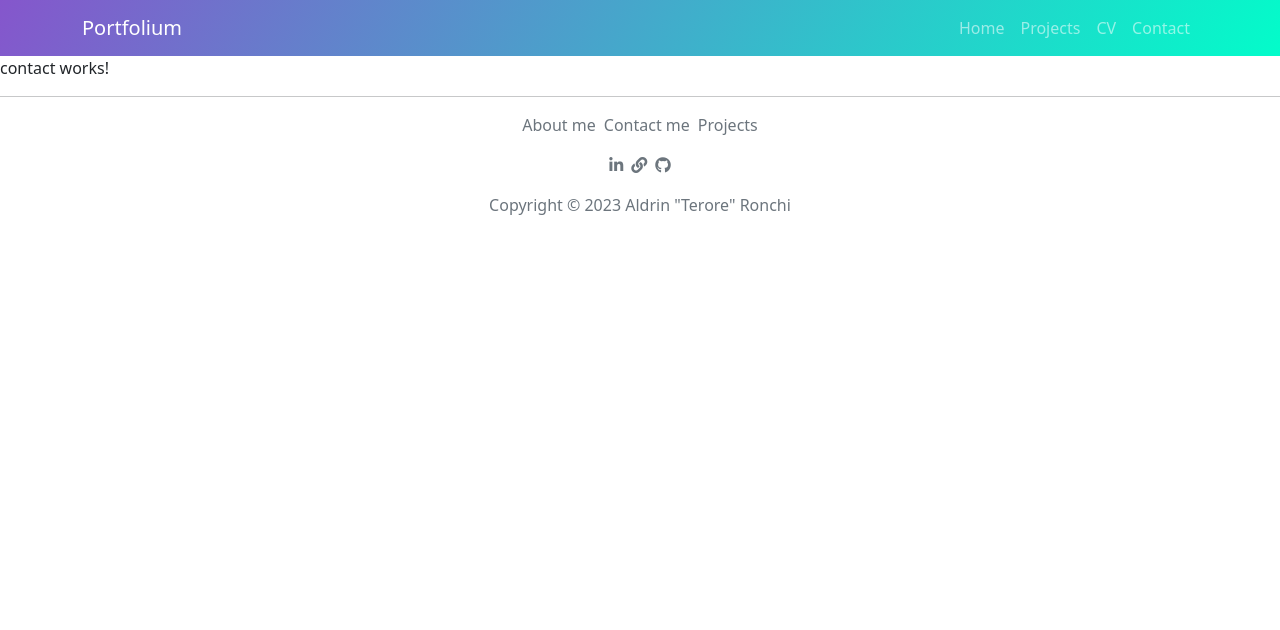
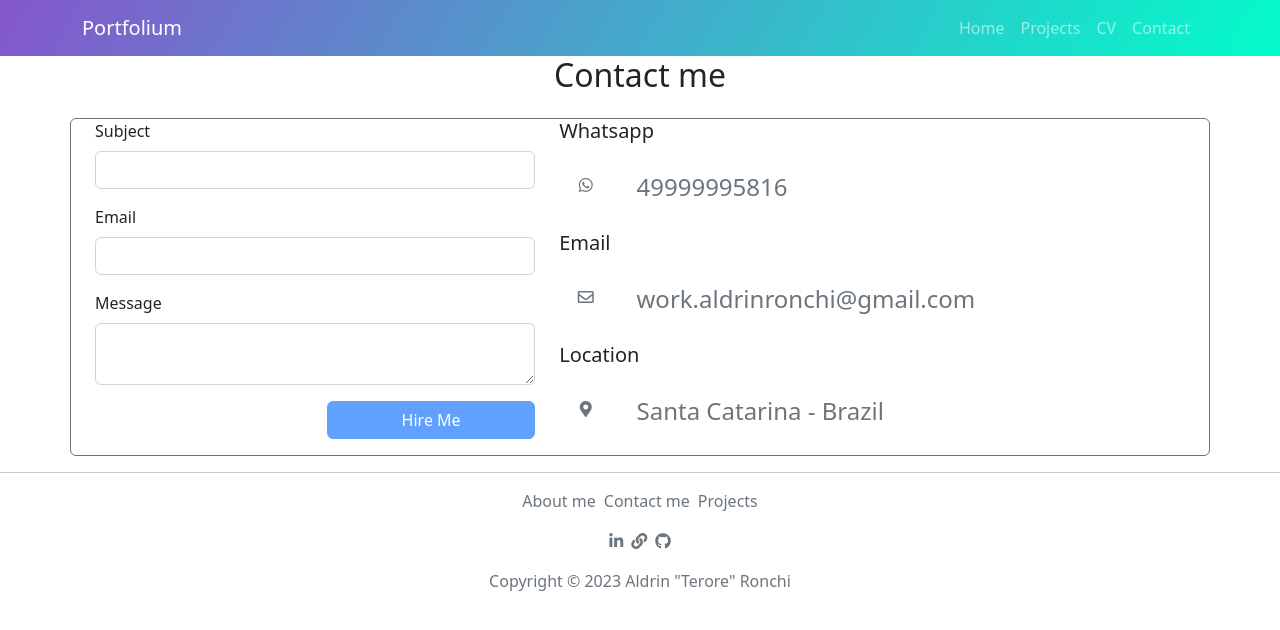
Before and after one commit to aldrinhronchi/Portfolium-Front, an Angular app: page /contact in a window 1280 px wide. Shown: the top 630 px of the page. Built offline with nearby package versions, Linux system fonts and the light colour scheme.

Commit message:
Refactor: Links e algumas formatações

```diff
--- a/src/app/app.module.ts
+++ b/src/app/app.module.ts
@@ -19,7 +19,9 @@ import { ContactComponent } from './contact/contact.component';
     NavBarComponent,
     FooterBarComponent,
     ModalInfoComponent,
-    ProjectsComponent
+    ProjectsComponent,
+    HomeComponent
+
   ],
   imports: [
     BrowserModule,
--- a/src/app/contact/contact.component.css
+++ b/src/app/contact/contact.component.css
@@ -0,0 +1,7 @@
+ a {
+    text-decoration: none;
+
+}
+ a:hover, a:active  {
+    color: #663399 !important;
+}
--- a/src/app/contact/contact.component.html
+++ b/src/app/contact/contact.component.html
@@ -1 +1,80 @@
-<p>contact works!</p>
+
+<div class="container" >
+    <div class="row">
+        <div class="text-center title">
+          <h2>Contact me</h2>
+        </div>
+      </div>
+    <div class="row d-flex justify-content-center" style="margin-top: 1rem; ">
+        <div class="row border border-secondary rounded">
+            <div class="col-md-6 col-xl-5">
+                <div>
+                    <form>
+                        <div class="mb-3">
+                            <label class="form-label" for="email">Subject</label><input id="email" class="form-control" type="email" />
+                        </div>
+                        <div class="mb-3">
+                            <label class="form-label" for="email">Email</label><input id="email" class="form-control" type="email" />
+                        </div>
+                        <div class="mb-3">
+                            <label class="form-label" for="message">Message</label><textarea id="message" class="form-control"></textarea>
+                        </div>
+                        <div class="mb-3">
+                            <div class="row">
+                                <div class="col-md-6 offset-6 button">
+                                    <button class="btn btn-primary d-block w-100 disabled" type="submit" >Hire Me</button>
+                                </div>
+                            </div>
+                        </div>
+                    </form>
+                </div>
+            </div>
+            <div class="col-md-5 col-xl-5 d-flex justify-content-center justify-content-xl-start" >
+                <div class="row d-flex flex-wrap h-100">
+
+                        <div class="row">
+                        <h5>Whatsapp</h5>
+                        </div>
+                        <a class="link-secondary" href="https://wa.me/55{{phoneNumber}}?text=Ol%C3%A1%2C+vim+pelo+seu+site%2C+gostaria+de+conversar%2C+voc%C3%AA+tem+disponibilidade%3F">
+
+                        <div class="row" >
+                            <div class="col-2 text-center icon">
+                                <i class="fab fa-whatsapp"></i>
+                            </div>
+                            <div class="col-10">
+                                <h4 >{{phoneNumber}}</h4>
+                            </div>
+
+                        </div>
+                    </a>
+                        <div class="row">
+                            <h5>Email</h5>
+                            </div>
+                            <a class="link-secondary" href="mailto:{{email}}?subject=🤝%20Project%20info.%20Let's%20talk">
+                        <div class="row">
+                            <div class="col-2 text-center icon">
+                                <i class="far fa-envelope"></i>
+                            </div>
+                            <div class="col-10">
+                                <h4>{{email}}</h4>
+                            </div>
+                        </div>
+                    </a>
+                        <div class="row">
+                            <h5>Location</h5>
+                            </div>
+                            <a class="link-secondary" href="#">
+                        <div class="row">
+                            <div class="col-2 text-center icon">
+                                <i class="fas fa-map-marker-alt"></i>
+                            </div>
+                            <div class="col-10">
+                                <h4>{{location}}</h4>
+                            </div>
+                        </div>
+                    </a>
+                </div>
+            </div>
+        </div>
+    </div>
+    </div>
--- a/src/app/contact/contact.component.ts
+++ b/src/app/contact/contact.component.ts
@@ -6,5 +6,8 @@ import { Component } from '@angular/core';
   styleUrls: ['./contact.component.css']
 })
 export class ContactComponent {
+  phoneNumber: string = '49999995816';
+  email: string = 'work.aldrinronchi@gmail.com';
+  location: string = 'Santa Catarina - Brazil'
 
 }
--- a/src/app/home/home.component.css
+++ b/src/app/home/home.component.css
@@ -1,4 +1,4 @@
-.blink {
+  .blink {
     border-right-style: solid;
     animation: 1s blink infinity;
   }
@@ -18,6 +18,18 @@
     background: linear-gradient(.25turn, #93A5CF, 24%, #E4EfE9);
     margin-bottom: -1.3%;
   }
+
+  .text {
+    font-family: SF Mono;
+  }
+
+  .glitch-wrapper {
+    font-family: Calibri;
+    margin: 0px;
+    font-size: clamp(20px, 8vw, 30px);
+    color:#0A192F;
+  }
+
 
   .glitch {
     position: relative;
--- a/src/app/home/home.component.html
+++ b/src/app/home/home.component.html
@@ -1,23 +1,28 @@
 <div class="home">
     <div class="container text-center">
       <div class="row justify-content-around">
-        <div class="col-5 text-left align-self-center center ">
-          <h3 class="glitch-wrapper">
-            Hey i am <strong class="glitch" data-glitch="Aldrin H. Ronchi">Aldrin H. Ronchi</strong><br />
-            but you can call me <strong class="glitch" data-glitch="Terore">Terore</strong>
-          </h3>
+        <div class="col-5 align-self-center center ">
+          <div class="row">
+            <div class="text-left">
+              <h2 class="glitch-wrapper">
+                Hey i am <span class="glitch" data-glitch="Aldrin H. Ronchi" >Aldrin H. Ronchi</span><br />
+                but you can call me <span class="glitch" data-glitch="Terore">Terore</span>
+              </h2>
+            </div>
+          </div>
           <div class="row gy-5">
             <div class="text-start">
+              <span style="color: #ffff">> </span>
               <span #textElement class="text"></span>
               <span #blinkElement class="text blink"></span>
             </div>
           </div>
-          <div class="row">
+          <div class="row" style="margin-top: 5%;">
             <div class="col-5">
-              <button type="button" class="btn btn-outline-primary">Primary</button>
+              <a type="button" class="btn btn-outline-primary" [routerLink]="['/projects']"  >See my project</a>
             </div>
             <div class="col-5">
-              <button type="button" class="btn btn-outline-info">Info</button>
+              <a type="button" class="btn btn-outline-primary" [routerLink]="['/curriculum']" >Learn more</a>
             </div>
           </div>
         </div>
--- a/src/app/home/home.component.ts
+++ b/src/app/home/home.component.ts
@@ -1,9 +1,6 @@
-import {  AfterViewInit,
-  Component,
-  ElementRef,
-  Input,
-  Renderer2,
-  ViewChild } from '@angular/core';
+import {  AfterViewInit, Component, ElementRef, Input, Renderer2, ViewChild, NgModule } from '@angular/core';
+import { RouterModule } from '@angular/router';
+import { AppRoutingModule } from '../app-routing.module';
 
 @Component({
   selector: 'app-home',
@@ -19,8 +16,8 @@ export class HomeComponent implements AfterViewInit {
     'I am a Front Developer.',
     'I am a Back Developer.',
   ];
-  @Input() textColor = "black";
-  @Input() blinkColor = "green";
+  @Input() textColor = "#0A192F";
+  @Input() blinkColor = "#03fcca";
   @Input() fontSize = "20px";
   @Input() blinkWidth = "5px";
   @Input() typingSpeedMilliseconds = 175;
@@ -46,7 +43,16 @@ export class HomeComponent implements AfterViewInit {
       "font-size",
       this.fontSize
     );
-    this.renderer.setStyle(this.textElement.nativeElement, "padding", "0.1em");
+    this.renderer.setStyle(
+      this.textElement.nativeElement,
+      "padding",
+      "0.1em"
+    );
+    this.renderer.setStyle(
+      this.textElement.nativeElement,
+      "font-family",
+      "SF-Mono"
+    );
 
     this.renderer.setStyle(
       this.blinkElement.nativeElement,
--- a/src/app/nav-bar/nav-bar.component.html
+++ b/src/app/nav-bar/nav-bar.component.html
@@ -12,13 +12,13 @@
             <a class="nav-link" [routerLink]="['/']">Home</a>
           </li>
           <li class="nav-item">
-            <a class="nav-link" [routerLink]="['/projects']">Projects</a>
+            <a class="nav-link" [routerLinkActive]="['link-active']" [routerLinkActiveOptions]="{ exact: true }" [routerLink]="['/projects']">Projects</a>
           </li>
           <li class="nav-item">
-            <a class="nav-link" [routerLink]="['/curriculum']">CV</a>
+            <a class="nav-link" [routerLinkActive]="['link-active']" [routerLinkActiveOptions]="{ exact: true }" [routerLink]="['/curriculum']">CV</a>
           </li>
           <li class="nav-item">
-            <a class="nav-link" href="mailto:work.aldrinronchi@gmail.com?subject=🤝%20Project%20info.%20Let's%20talk">Contact</a>
+            <a class="nav-link" [routerLinkActive]="['link-active']" [routerLinkActiveOptions]="{ exact: true }" [routerLink]="['/contact']">Contact</a>
           </li>
         </ul>
       </div>
--- a/src/app/projects/projects.component.ts
+++ b/src/app/projects/projects.component.ts
@@ -27,29 +27,6 @@ export class ProjectsComponent {
   ngOnInit() {
   }
   changeModal(index: number) {
-    console.log(index);
-    switch (index) {
-      case 0:
-      {
         this.sector = this.projects[index];
-        break;
-      }
-      case 1:
-      {
-        this.sector = this.projects[index];
-        break;
-      }
-      case 2:
-      {
-        this.sector = this.projects[index];
-        break;
-      }
-      default: {
-        this.sector = '';
-        break;
-      }
-
-
-    }
 }
 }
```
